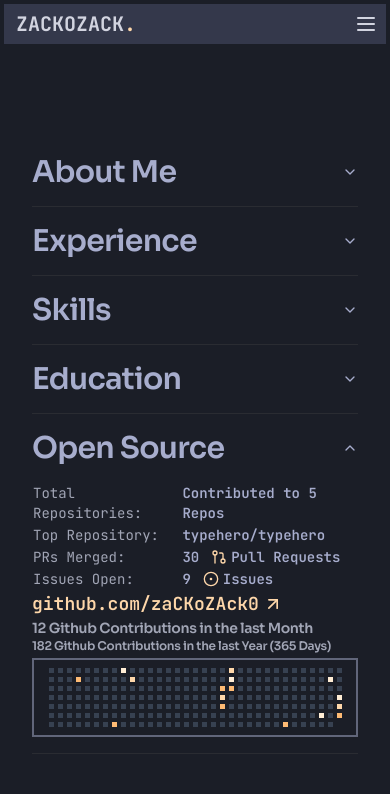
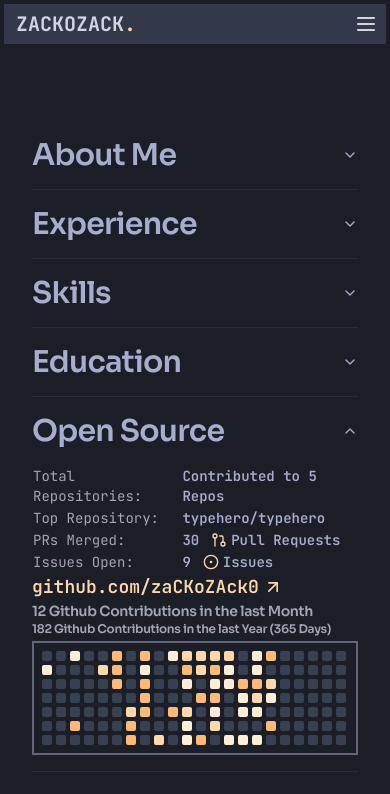
Before and after one commit to zaCKoZAck0/portfolio-next14, a Next.js app: page /resume in a window 390 px wide. Both pictures are taken after a click on the button "Open Source". Shown: the top 794 px of the page. Built offline with nearby package versions, Linux system fonts and the light colour scheme.

Commit message:
refactor: Improve CommitGraph component styling and responsiveness

```diff
--- a/src/components/commit-graph.tsx
+++ b/src/components/commit-graph.tsx
@@ -31,13 +31,13 @@ export function CommitGraph({contributions}: CommitGraphProps) {
     }, [contributions]);
   return (
     <section>
-      <div className="flex flex-col items-center justify-center border-2 border-primary/50 md:py-3 py-2">
-        <div id="contributions" className="flex gap-1">
+      <div className="flex flex-col items-center justify-center overflow-x-auto border-2 p-2 border-primary/50 md:w-fit">
+        <div id="contributions" className="flex gap-1 flex-shrink-0 overflow-x-auto w-full">
           {commitsData.map((week, i) => (
             <div
               key={`week-${i}`}
               id={`week-${i}`}
-              className={cn("flex flex-col gap-1", i < 20 ? "hidden md:flex" : "flex")}
+              className="flex flex-col flex-shrink-0 gap-1"
             >
               {week.map((commitCount, j) => (
                 <Tooltip
@@ -47,7 +47,7 @@ export function CommitGraph({contributions}: CommitGraphProps) {
                   <div
                   id={`week-${i}-day-${j}`}
                   className={cn(
-                    "h-[5px] w-[5px] sm:h-2 sm:w-2 md:h-2.5 md:w-2.5",
+                    "h-2.5 w-2.5 rounded-[2px]",
                     getColor(commitCount),
                   )}
                 />
```
